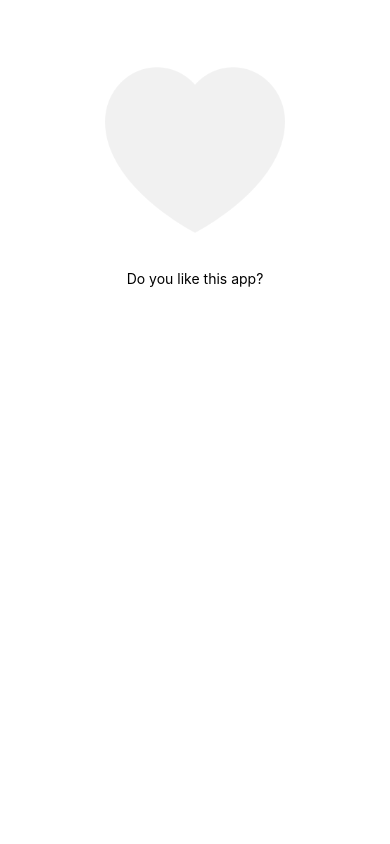
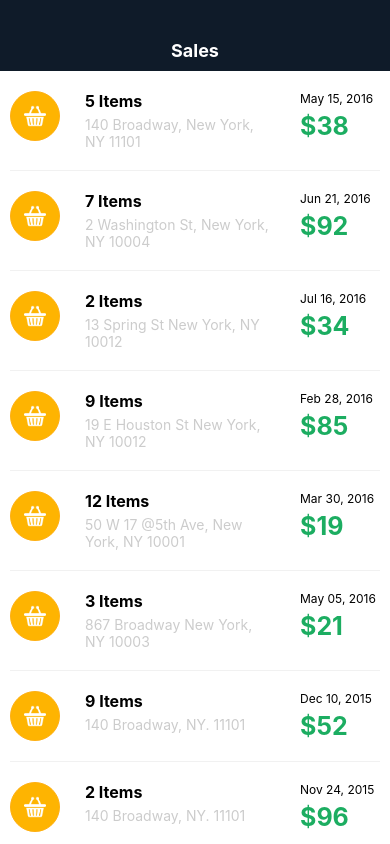
Before and after one commit to doniisetiiawan/ReactNativeknp, a React Native app: screen / in a window 390 px wide. Built offline with nearby package versions, Linux system fonts and the light colour scheme.

Commit message:
Displaying a list of items

```diff
--- a/src/MainApp.jsx
+++ b/src/MainApp.jsx
@@ -1,72 +1,114 @@
-/* eslint-disable react/no-access-state-in-setstate */
+/* eslint-disable react/prop-types */
 import React, { Component } from 'react';
 import {
+  FlatList,
+  Image,
   StyleSheet,
+  Text,
   View,
-  Image,
-  Text,
-  TouchableHighlight,
 } from 'react-native';
+import data from './sales.json';
 
-import heartIcon from './images/plain-heart.png';
+import basketIcon from './images/basket.png';
 
 const styles = StyleSheet.create({
-  container: {
-    marginTop: 50,
+  mainContainer: {
+    flex: 1,
+    backgroundColor: '#fff',
+  },
+  title: {
+    backgroundColor: '#0f1b29',
+    color: '#fff',
+    fontSize: 18,
+    fontWeight: 'bold',
+    padding: 10,
+    paddingTop: 40,
+    textAlign: 'center',
+  },
+  row: {
+    borderColor: '#f1f1f1',
+    borderBottomWidth: 1,
+    flexDirection: 'row',
+    marginLeft: 10,
+    marginRight: 10,
+    paddingTop: 20,
+    paddingBottom: 20,
+  },
+  iconContainer: {
     alignItems: 'center',
-  },
-  btn: {
-    borderRadius: 5,
-    padding: 10,
+    backgroundColor: '#feb401',
+    borderColor: '#feaf12',
+    borderRadius: 25,
+    borderWidth: 1,
+    justifyContent: 'center',
+    height: 50,
+    width: 50,
   },
   icon: {
-    width: 180,
-    height: 180,
-    tintColor: '#f1f1f1',
+    tintColor: '#fff',
+    height: 22,
+    width: 22,
   },
-  liked: {
-    tintColor: '#e74c3c',
+  info: {
+    flex: 1,
+    paddingLeft: 25,
+    paddingRight: 25,
   },
-  text: {
-    marginTop: 20,
+  items: {
+    fontWeight: 'bold',
+    fontSize: 16,
+    marginBottom: 5,
+  },
+  address: {
+    color: '#ccc',
+    fontSize: 14,
+  },
+  total: {
+    width: 80,
+  },
+  date: {
+    fontSize: 12,
+    marginBottom: 5,
+  },
+  price: {
+    color: '#1cad61',
+    fontSize: 25,
+    fontWeight: 'bold',
   },
 });
 
+function RenderRow({ record }) {
+  return (
+    <View style={styles.row}>
+      <View style={styles.iconContainer}>
+        <Image source={basketIcon} style={styles.icon} />
+      </View>
+      <View style={styles.info}>
+        <Text style={styles.items}>
+          {record.items} Items
+        </Text>
+        <Text style={styles.address}>{record.address}</Text>
+      </View>
+      <View style={styles.total}>
+        <Text style={styles.date}>{record.date}</Text>
+        <Text style={styles.price}>${record.total}</Text>
+      </View>
+    </View>
+  );
+}
+
 class MainApp extends Component {
-  constructor(props) {
-    super(props);
-
-    this.state = {
-      liked: false,
-    };
-  }
-
-  _onPressBtn = () => {
-    this.setState({
-      liked: !this.state.liked,
-    });
-  };
-
   render() {
-    const likedStyles = this.state.liked
-      ? styles.liked
-      : null;
-
     return (
-      <View style={styles.container}>
-        <TouchableHighlight
-          onPress={() => this._onPressBtn()}
-          style={styles.btn}
-          underlayColor="#fefefe"
-        >
-          <Image
-            source={heartIcon}
-            style={[styles.icon, likedStyles]}
-          />
-        </TouchableHighlight>
-        <Text style={styles.text}>
-          Do you like this app?
-        </Text>
+      <View style={styles.mainContainer}>
+        <Text style={styles.title}>Sales</Text>
+        <FlatList
+          data={data}
+          renderItem={({ item }) => (
+            <RenderRow record={item} />
+          )}
+          keyExtractor={(item, i) => i.toString()}
+        />
       </View>
     );
   }
--- /dev/null
+++ b/src/sales.json
@@ -0,0 +1,50 @@
+[
+  {
+    "items": 5,
+    "address": "140 Broadway, New York, NY 11101",
+    "total": 38,
+    "date": "May 15, 2016"
+  },
+  {
+    "items": 7,
+    "address": "2 Washington St, New York, NY 10004",
+    "total": 92,
+    "date": "Jun 21, 2016"
+  },
+  {
+    "items": 2,
+    "address": "13 Spring St New York, NY 10012",
+    "total": 34,
+    "date": "Jul 16, 2016"
+  },
+  {
+    "items": 9,
+    "address": "19 E Houston St New York, NY 10012",
+    "total": 85,
+    "date": "Feb 28, 2016"
+  },
+  {
+    "items": 12,
+    "address": "50 W 17 @5th Ave, New York, NY 10001",
+    "total": 19,
+    "date": "Mar 30, 2016"
+  },
+  {
+    "items": 3,
+    "address": "867 Broadway New York, NY 10003",
+    "total": 21,
+    "date": "May 05, 2016"
+  },
+  {
+    "items": 9,
+    "address": "140 Broadway, NY. 11101",
+    "total": 52,
+    "date": "Dec 10, 2015"
+  },
+  {
+    "items": 2,
+    "address": "140 Broadway, NY. 11101",
+    "total": 96,
+    "date": "Nov 24, 2015"
+  }
+]
```
Also changed, not shown: src/images/basket.png (added).
